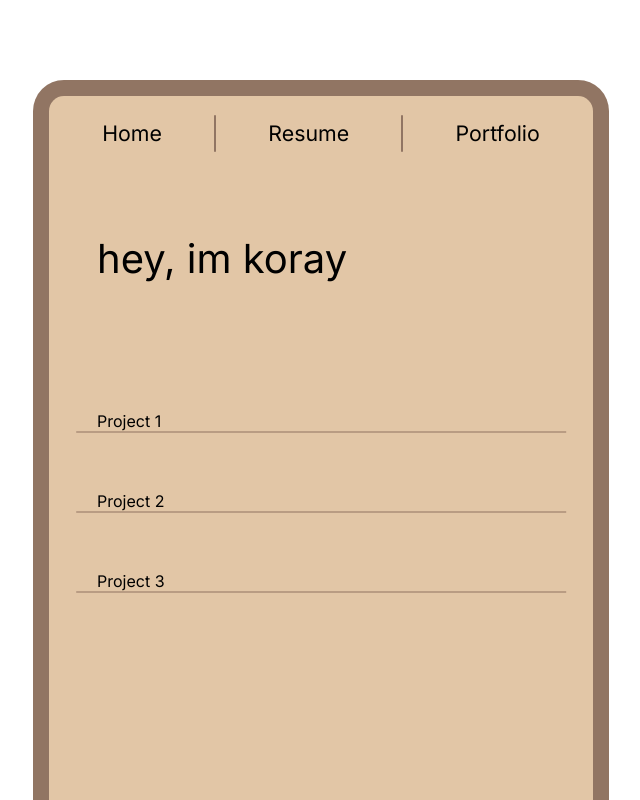
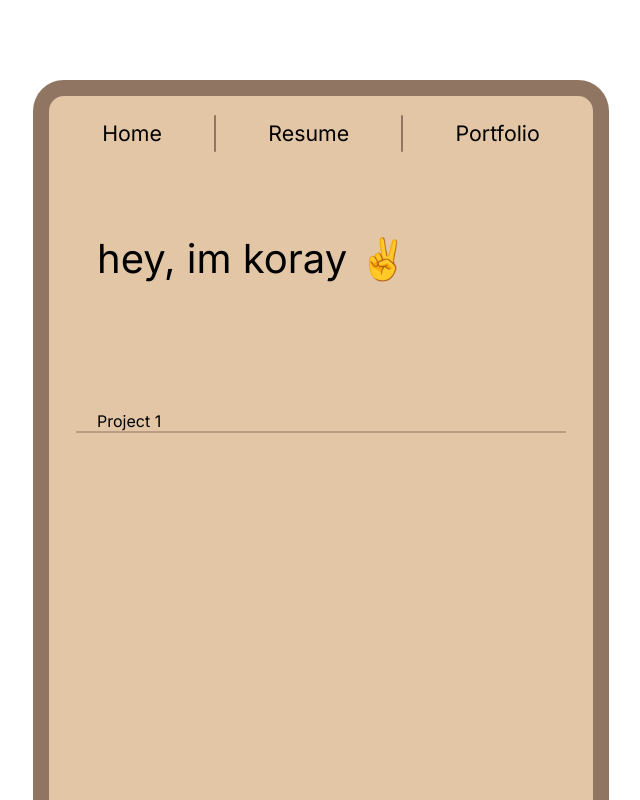
Before and after one commit to kkayam/portfolio, a Next.js app: page / in a window 1280 px wide. Shown: the top 800 px of the page, without its empty margins (319-959 px from the left). Built offline with nearby package versions, Linux system fonts and the light colour scheme.

Commit message:
buttons functional and title

```diff
--- a/app/page.js
+++ b/app/page.js
@@ -1,5 +1,5 @@
-import Image from 'next/image';
 import styles from './page.module.css';
+import NavBar from '@/components/NavBar';
 
 export default function Home() {
   return (
@@ -7,22 +7,13 @@ export default function Home() {
       <div className={styles.container}>
         <NavBar />
         <div className={styles.title}>
-          hey, im koray
+          hey, im koray ✌️
         </div>
 
-        <div className={styles.section}>Project 1</div>
-        <div className={styles.section}>Project 2</div>
-        <div className={styles.section}>Project 3</div>
+        <div className={styles.section} id='Home'>Project 1</div>
+        <div className={styles.section} id='Resume'>Project 2</div>
+        <div className={styles.section} id='Portfolio'>Project 3</div>
       </div>
     </main>
   );
 }
-
-
-function NavBar() {
-  return (<div className={styles.navbar}>
-    <div className={styles.navbarButton}>Home</div>
-    <div className={styles.navbarButton}>Resume</div>
-    <div className={styles.navbarButton}>Portfolio</div>
-  </div>);
-}
--- a/app/page.module.css
+++ b/app/page.module.css
@@ -5,6 +5,7 @@
   align-items: center;
   padding: 6rem;
   min-height: 100vh;
+  margin-bottom: 30rem;
 }
 
 .container {
@@ -76,6 +77,7 @@
   width: 100%;
   text-align: left;
   padding: 0 3rem;
+  min-height: 30rem;
 }
 
 /* Pseudo-element for bottom border */
--- /dev/null
+++ b/components/NavBar.js
@@ -0,0 +1,20 @@
+'use client';
+import styles from '@/app/page.module.css';
+
+export default function NavBar() {
+    const scrollToElement = (event) => {
+        const button = event.target;
+        const targetId = button.innerHTML.trim();
+        const element = document.getElementById(targetId);
+
+        if (element) {
+            element.scrollIntoView({ behavior: 'smooth' });
+        }
+    };
+
+    return (<div className={styles.navbar}>
+        <div className={styles.navbarButton} onClick={scrollToElement}>Home</div>
+        <div className={styles.navbarButton} onClick={scrollToElement}>Resume</div>
+        <div className={styles.navbarButton} onClick={scrollToElement}>Portfolio</div>
+    </div>);
+}
```
